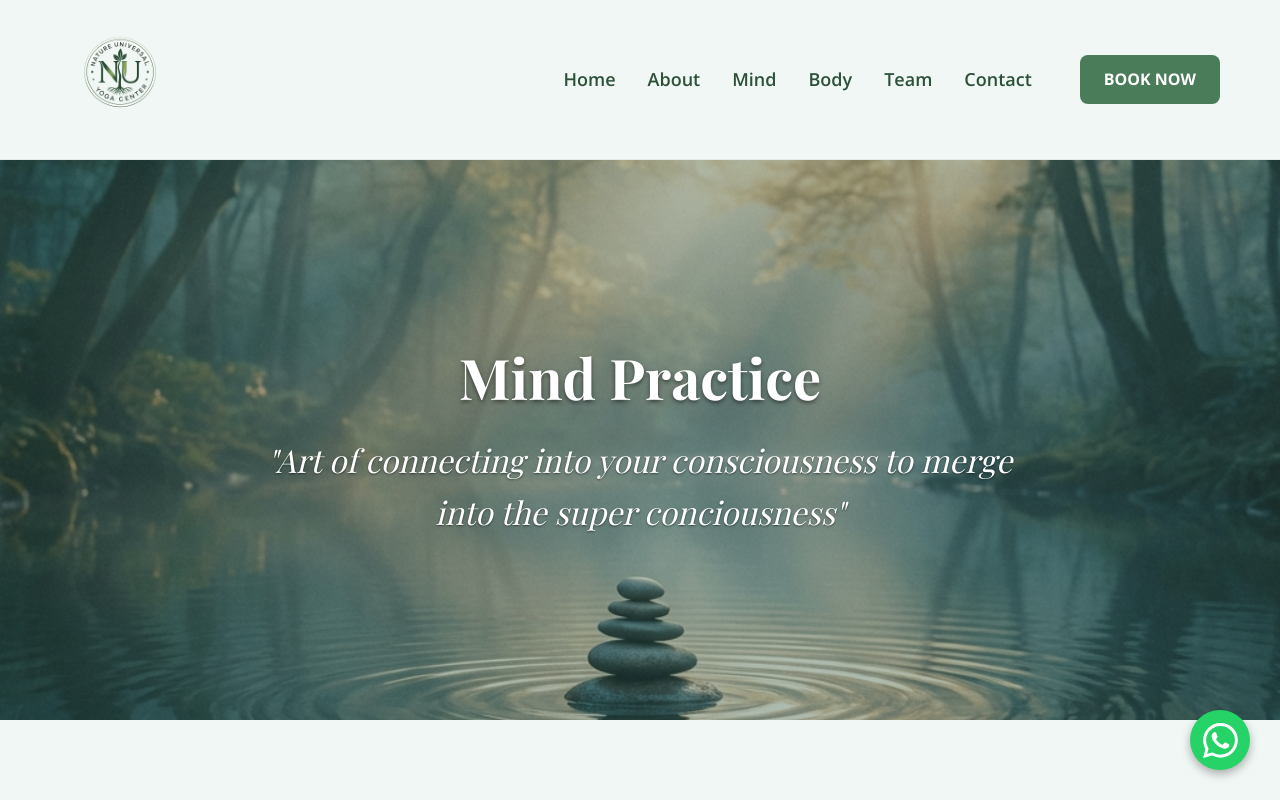
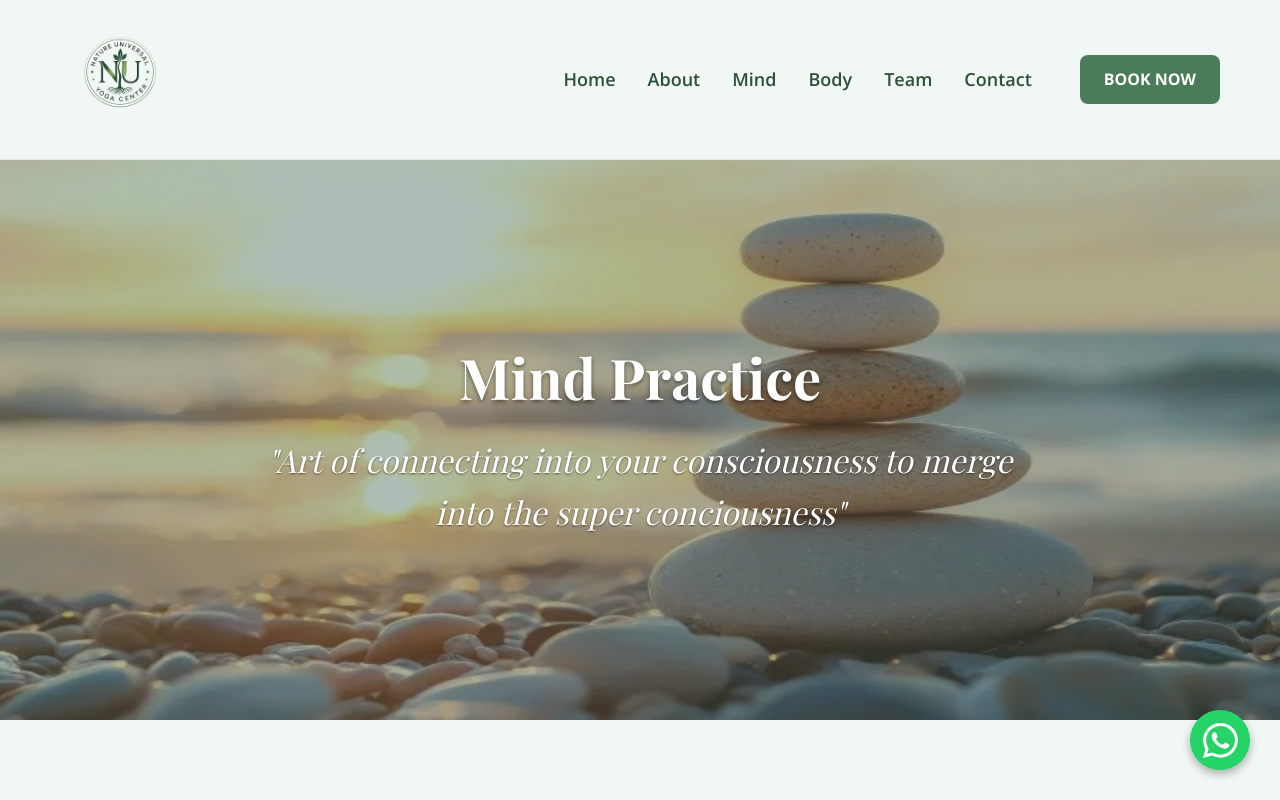
Before and after one commit to Fazilfazi991/yogafinal, a React (Vite) app: page /mind in a window 1280 px wide. Shown: the top 800 px of the page. Built offline with nearby package versions, Linux system fonts and the light colour scheme; a web font is replaced by a local one.

Commit message:
Update Mind Page hero image

```diff
--- a/src/pages/MindPage.tsx
+++ b/src/pages/MindPage.tsx
@@ -9,8 +9,9 @@ const MindPage: React.FC = () => {
             {/* Hero Section */}
             {/* Hero Section */}
             <section className="page-hero" style={{
-                backgroundImage: 'url(/mind-hero.png)',
-                height: '70vh'
+                backgroundImage: 'url(/mind-hero-new.jpg)',
+                height: '70vh',
+                backgroundSize: '100% 100%'
             }}>
                 <div className="page-hero-overlay" style={{ backgroundColor: 'rgba(53, 94, 75, 0.4)' }}></div>
                 <div className="container page-hero-content">
```
Also changed, not shown: public/mind-hero-new.jpg (added).
